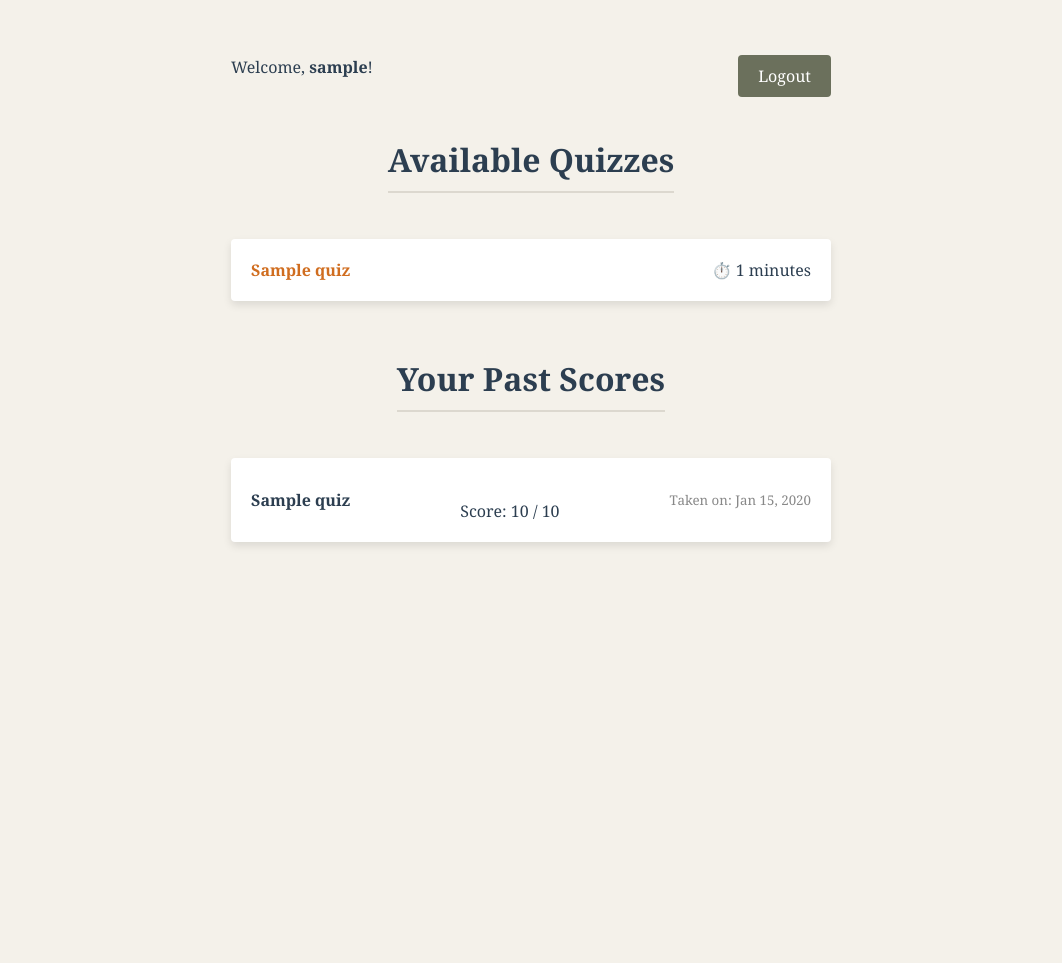
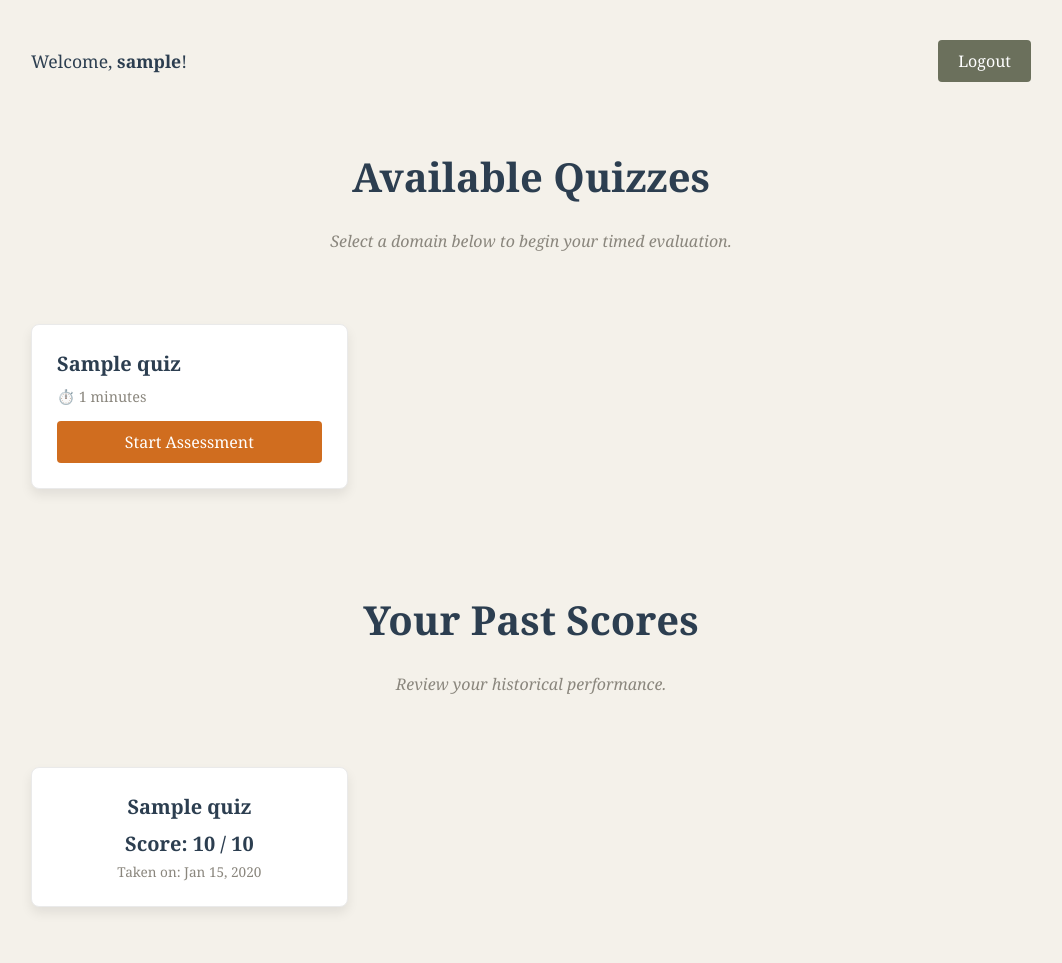
Before and after one commit to Tanyatech01/quiz-application, a Django app: page / in a window 1280 px wide. Shown: the whole page, without its empty margins (109-1171 px from the left). Before the commit the page ends 546 px from the top, so only its background shows below. Run offline with Django 5.2, Linux system fonts and the light colour scheme; a user stored in the database is signed in; tables that the repository leaves empty hold one stand-in row (values such as "Sample post").

Commit message:
Updates in frontend

```diff
--- a/static/style.css
+++ b/static/style.css
@@ -142,3 +178,96 @@ li:hover {
     margin-top: 6px;
     font-style: italic;
 }
+
+/* --- Live Timer Styling --- */
+.timer-box {
+    background-color: #ffffff;
+    border: 2px solid #dcd8cf;
+    padding: 15px 20px;
+    border-radius: 8px;
+    font-size: 1.25rem;
+    font-weight: bold;
+    color: #d06d1f;
+    text-align: center;
+    margin-bottom: 30px;
+    box-shadow: 0 4px 6px rgba(0,0,0,0.05);
+}
+
+#time-display {
+    font-family: monospace;
+    font-size: 1.5rem;
+    margin-left: 10px;
+}
+
+/* --- Impressive Homepage Grid (Pinterest Style) --- */
+.dashboard-header {
+    text-align: center;
+    margin-bottom: 40px;
+}
+
+.dashboard-header h1 {
+    font-size: 2.5rem;
+    border: none;
+    margin-bottom: 10px;
+}
+
+.dashboard-header p {
+    color: #8a867d;
+    font-style: italic;
+}
+
+/* This replaces your old <ul> styling for the homepage */
+.quiz-grid {
+    display: grid;
+    grid-template-columns: repeat(auto-fill, minmax(280px, 1fr));
+    gap: 25px;
+    width: 100%;
+    max-width: 1000px;
+    padding: 0;
+    list-style-type: none;
+}
+
+/* Enhancing the Polaroid Card Look */
+.quiz-grid li {
+    background-color: #ffffff;
+    padding: 25px;
+    border-radius: 8px;
+    box-shadow: 0 6px 12px rgba(0, 0, 0, 0.08);
+    display: flex;
+    flex-direction: column;
+    justify-content: flex-start;
+    align-items: flex-start;
+    border: 1px solid #eaeaea;
+}
+
+.quiz-grid li strong {
+    font-size: 1.25rem;
+    color: #2c3e50;
+    margin-bottom: 10px;
+}
+
+.quiz-grid li span {
+    font-size: 0.9rem;
+    color: #8a867d;
+    margin-bottom: 15px;
+}
+
+/* Make the button stretch across the card */
+.quiz-grid li a {
+    display: block;
+    width: 100%;
+    text-align: center;
+    background-color: #d06d1f;
+    color: white;
+    padding: 10px 0;
+    border-radius: 4px;
+    text-decoration: none;
+    font-weight: normal;
+    transition: background-color 0.2s;
+    box-sizing: border-box;
+}
+
+.quiz-grid li a:hover {
+    background-color: #b55d1a;
+    text-decoration: none;
+}
--- a/templates/home.html
+++ b/templates/home.html
@@ -6,47 +6,64 @@
     <link rel="stylesheet" href="{% static 'style.css' %}">
 </head>
 <body>
-    <div style="width: 100%; max-width: 600px; display: flex; justify-content: space-between; margin-bottom: 20px;">
+    <!-- Top Navigation -->
+    <div style="width: 100%; max-width: 1000px; display: flex; justify-content: space-between; align-items: center; margin-bottom: 40px;">
         {% if user.is_authenticated %}
-            <p>Welcome, <strong>{{ user.username }}</strong>!</p>
-            <form action="/logout/" method="POST" style="padding: 0; box-shadow: none; border: none; background: none;">
+            <p style="margin: 0; font-size: 1.1rem;">Welcome, <strong>{{ user.username }}</strong>!</p>
+            <form action="/logout/" method="POST" style="padding: 0; box-shadow: none; border: none; background: none; max-width: auto; width: auto;">
                 {% csrf_token %}
-                <button type="submit" style="background-color: #6b705c;">Logout</button>
+                <button type="submit" style="background-color: #6b705c; margin: 0;">Logout</button>
             </form>
         {% else %}
-            <p>Welcome to EduQuiz!</p>
+            <p style="margin: 0; font-size: 1.1rem;">Welcome to EduQuiz!</p>
             <div>
                 <a href="/login/" style="margin-right: 15px;">Login</a>
                 <a href="/register/">Register</a>
             </div>
         {% endif %}
     </div>
-    <h1>Available Quizzes</h1>
-    <ul>
+
+    <!-- Available Quizzes Section -->
+    <div class="dashboard-header">
+        <h1>Available Quizzes</h1>
+        <p>Select a domain below to begin your timed evaluation.</p>
+    </div>
+
+    <ul class="quiz-grid">
         {% for quiz in all_quizzes %}
             <li>
-                <a href="/quiz/{{ quiz.id }}/">{{ quiz.quiz_name }}</a>
+                <strong>{{ quiz.quiz_name }}</strong>
                 <span>⏱️ {{ quiz.time_limit }} minutes</span>
+                <a href="/quiz/{{ quiz.id }}/">Start Assessment</a>
             </li>
         {% endfor %}
     </ul>
+
+    <!-- Past Scores Section -->
     {% if user.is_authenticated %}
-        <h1 style="margin-top: 40px;">Your Past Scores</h1>
+        <div class="dashboard-header" style="margin-top: 60px;">
+            <h1>Your Past Scores</h1>
+            <p>Review your historical performance.</p>
+        </div>
+
         {% if user_results %}
-            <ul>
+            <ul class="quiz-grid">
                 {% for result in user_results %}
-                    <li>
+                    <li style="justify-content: center; align-items: center; text-align: center;">
                         <strong>{{ result.quiz.quiz_name }}</strong>
-                        <br>
-                        Score: {{ result.score }} / {{ result.total_questions }}
-                        <br>
-                        <small style="color: #888;">Taken on: {{ result.date_taken|date:"M d, Y" }}</small>
+                        <span style="color: #2c3e50; font-weight: bold; font-size: 1.25rem; margin-bottom: 5px;">
+                            Score: {{ result.score }} / {{ result.total_questions }}
+                        </span>
+                        <span style="font-size: 0.85rem; margin-bottom: 0;">
+                            Taken on: {{ result.date_taken|date:"M d, Y" }}
+                        </span>
                     </li>
                 {% endfor %}
             </ul>
         {% else %}
-            <p>You haven't taken any quizzes yet!</p>
+            <p style="color: #8a867d; font-style: italic;">You haven't taken any quizzes yet!</p>
         {% endif %}
     {% endif %}
+
 </body>
 </html>
```
Also changed, not shown: other parts of static/style.css (+36 -0 lines), templates/take_quiz.html (+39 -5 lines).
